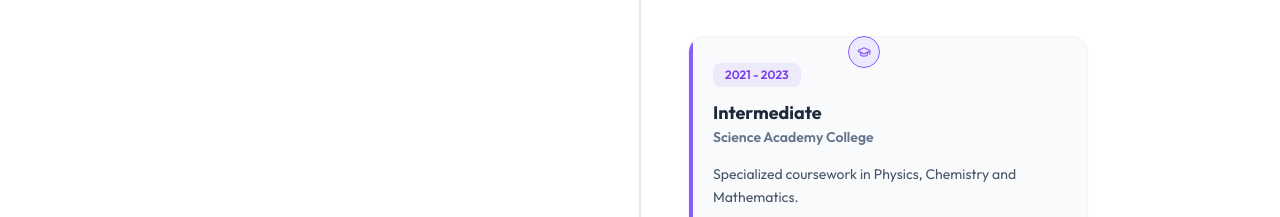
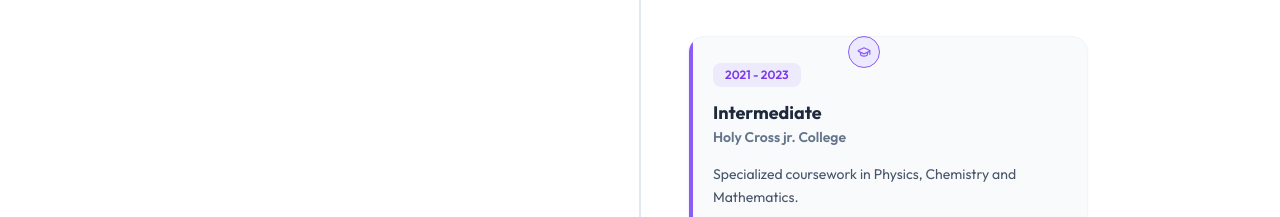
Before and after one commit to Nagesh576/portfolio2, a React (Vite) app in the folder frontend/: page / in a window 1280 px wide. Shown: the part 1960-2177 px from the top of the page. Built offline with nearby package versions, Linux system fonts and the light colour scheme; no server answers.

Commit message:
first commit

```diff
--- a/frontend/src/components/About.jsx
+++ b/frontend/src/components/About.jsx
@@ -12,7 +12,7 @@ const About = () => {
     },
     {
       title: 'Intermediate',
-      organization: 'Science Academy College',
+      organization: 'Holy Cross jr. College',
       duration: '2021 - 2023',
       description: 'Specialized coursework in Physics, Chemistry and Mathematics.'
     }
```
